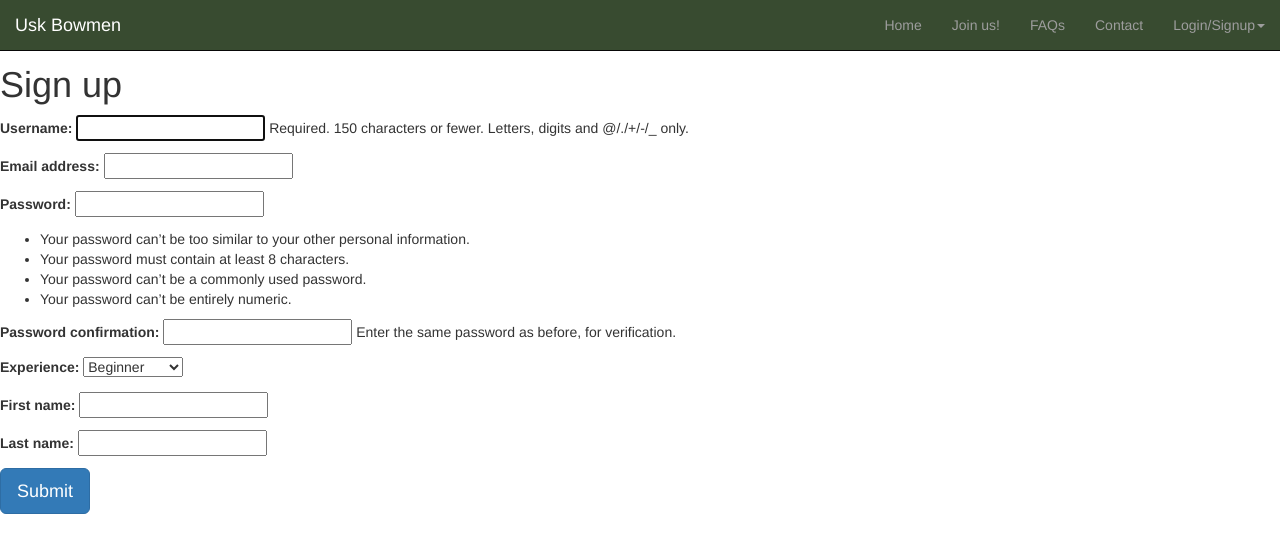
After one commit to CBainCoding/SignUp, a Django app: page /signup/ in a window 1280 px wide. The commit adds this page. Shown: the top 553 px of the page. Run offline with Django 4.2, Linux system fonts and the light colour scheme; some libraries are stand-ins or nearby versions.

Commit message:
Set up create account form. Needs styling

```diff
--- a/UskBowmen/urls.py
+++ b/UskBowmen/urls.py
@@ -19,7 +19,8 @@ from django.urls import path, include
 
 urlpatterns = [
     path('admin/', admin.site.urls),
-    path('', include('core.urls')),
+    path('', include(('core.urls', 'core'), namespace='core')),
     path('faqs/', include(('faqs.urls', 'faqs'), namespace='faqs')),
     path('accounts/', include('allauth.urls')),
+
 ]
--- /dev/null
+++ b/core/forms.py
@@ -0,0 +1,18 @@
+from django import forms
+from django.contrib.auth.forms import UserCreationForm
+from django.contrib.auth.models import User
+
+class SignupForm(UserCreationForm):
+
+    first_name = forms.CharField(max_length=30, required=True)
+    last_name = forms.CharField(max_length=30, required=True)
+
+    experience_choices = (
+        ('beginner', 'Beginner'),
+        ('experienced', 'Experienced'),
+    )
+    experience = forms.ChoiceField(choices=experience_choices)
+
+    class Meta:
+        model = User
+        fields = ("username", "email", "password1", "password2", "experience")
--- /dev/null
+++ b/core/templates/core/signup.html
@@ -0,0 +1,18 @@
+{% extends 'base.html' %}
+
+{% block title %}Sign up{% endblock %}
+
+{% block content %}
+<div>
+    <h1>Sign up</h1>
+
+    <form action="." method="post">
+        {% csrf_token %}
+
+        {{ form.as_p }}
+
+        <button class="btn btn-primary py-2 px-4 btn-lg">Submit</button>
+
+    </form>
+</div>
+{% endblock %}
--- a/core/urls.py
+++ b/core/urls.py
@@ -3,5 +3,6 @@ from django.urls import path
 from . import views
 
 urlpatterns = [
-    path('', views.index, name="index")
+    path('', views.index, name="index"),
+    path("signup/", views.signup, name="signup"),
 ]
--- a/core/views.py
+++ b/core/views.py
@@ -1,6 +1,15 @@
 from django.shortcuts import render
+
+from .forms import SignupForm
 
 # Create your views here.
 
 def index(request):
     return render(request, 'core/index.html')
+
+def signup (request):
+    form = SignupForm()
+
+    return render(request, "core/signup.html", {
+        "form": form
+    })
--- a/templates/base.html
+++ b/templates/base.html
@@ -36,19 +36,18 @@
           <!-- Collect the nav links, forms, and other content for toggling -->
           <div class="collapse navbar-collapse navbar-right" id="navbar-collapse">
               <ul class="nav navbar-nav">
-                  <li ><a href="/">Home</a></li>
-                  <li class="dropdown">
-                      <a class="dropdown-toggle" data-toggle="dropdown" href="#">Join us! <span class="caret"></span></a>
-                      <ul class="dropdown-menu">
-                          <li><a href="#">Beginners</a></li>
-                          <li><a href="#">Experienced Archers</a></li>
-                      </ul>
-                  </li>
+                  <li><a href="/">Home</a></li>
+                  <li><a href="#">Join us!</a></li>
                   <li><a href="{% url 'faqs:faqs_page' %}">FAQs</a></li>
                   <li><a href="#">Contact</a></li>
               </ul>
               <ul class="nav navbar-nav navbar-right">
-                  <li><a href="#">Login/SignUp</a></li>
+                <li class="dropdown">
+                    <a class="dropdown-toggle" data-toggle="dropdown" href="#">Login/Signup<span class="caret"></span></a>
+                    <ul class="dropdown-menu">
+                        <li><a href="#">Login</a></li>
+                        <li><a href="{% url 'core:signup' %}">Create Account</a></li>
+                    </ul>
               </ul>
           </div>
       </div>
```
